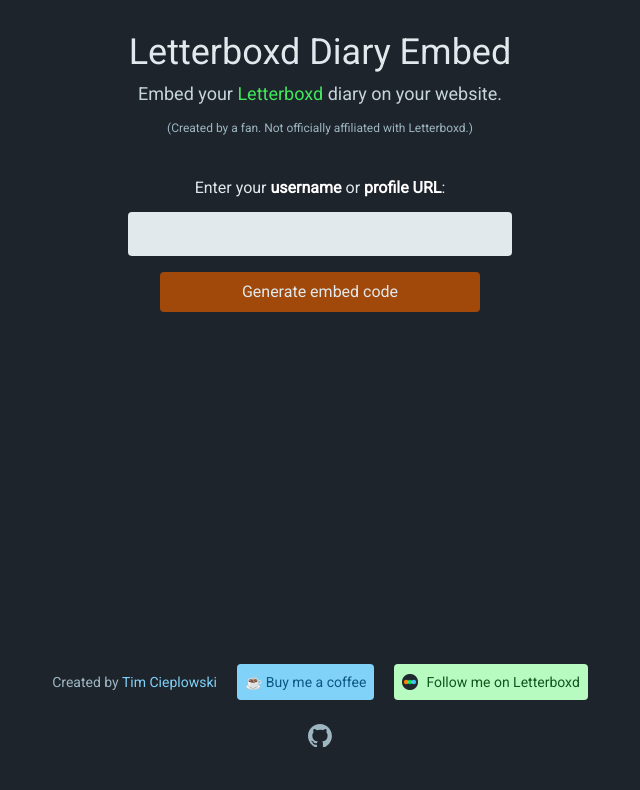
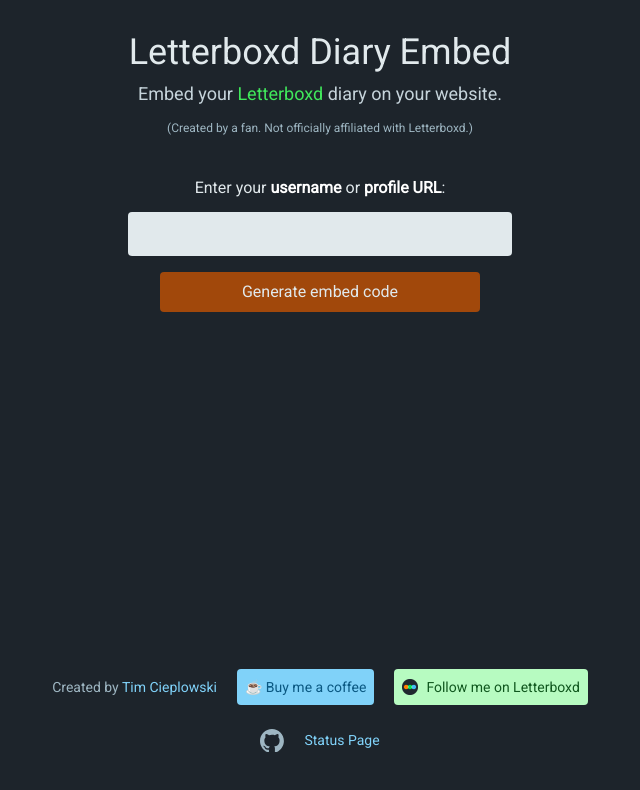
Before and after one commit to timciep/letterboxd-embed-landing-page, a website built with Vite: page index.html in a window 1280 px wide. Shown: the whole page, without its empty margins (320-960 px from the left). Built offline with nearby package versions, Linux system fonts and the light colour scheme.

Commit message:
Add status page link and adjust layout for GitHub link section

```diff
--- a/index.html
+++ b/index.html
@@ -185,10 +185,14 @@
         </div>
       </div>
 
-      <div class="mt-6 text-center">
+      <div class="mt-6 text-center flex gap-5 justify-center items-center">
         <a class="inline-block w-6" href="https://github.com/timciep/letterboxd-diary-embed" target="_blank">
           <svg aria-label="GitHub" viewBox="0 0 98 96" xmlns="http://www.w3.org/2000/svg"><path fill-rule="evenodd" clip-rule="evenodd" d="M48.854 0C21.839 0 0 22 0 49.217c0 21.756 13.993 40.172 33.405 46.69 2.427.49 3.316-1.059 3.316-2.362 0-1.141-.08-5.052-.08-9.127-13.59 2.934-16.42-5.867-16.42-5.867-2.184-5.704-5.42-7.17-5.42-7.17-4.448-3.015.324-3.015.324-3.015 4.934.326 7.523 5.052 7.523 5.052 4.367 7.496 11.404 5.378 14.235 4.074.404-3.178 1.699-5.378 3.074-6.6-10.839-1.141-22.243-5.378-22.243-24.283 0-5.378 1.94-9.778 5.014-13.2-.485-1.222-2.184-6.275.486-13.038 0 0 4.125-1.304 13.426 5.052a46.97 46.97 0 0 1 12.214-1.63c4.125 0 8.33.571 12.213 1.63 9.302-6.356 13.427-5.052 13.427-5.052 2.67 6.763.97 11.816.485 13.038 3.155 3.422 5.015 7.822 5.015 13.2 0 18.905-11.404 23.06-22.324 24.283 1.78 1.548 3.316 4.481 3.316 9.126 0 6.6-.08 11.897-.08 13.526 0 1.304.89 2.853 3.316 2.364 19.412-6.52 33.405-24.935 33.405-46.691C97.707 22 75.788 0 48.854 0z" fill="#9eb6c2"/></svg>
         </a>
+
+        <div>
+          <a class="text-blue-300 hover:text-blue-200" href="https://letterboxd-embed-timcieplowski.onlineornot.com/">Status Page</a>
+        </div>
       </div>
     </div>
 
```
